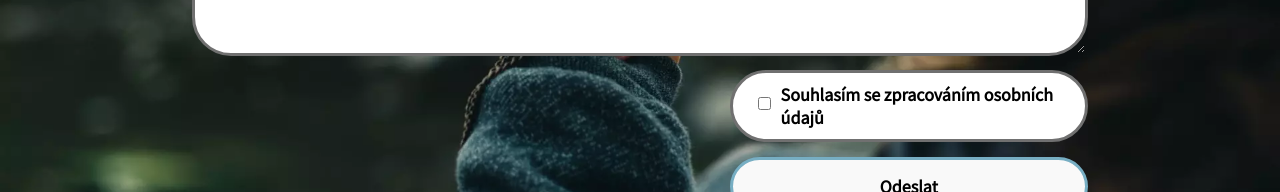
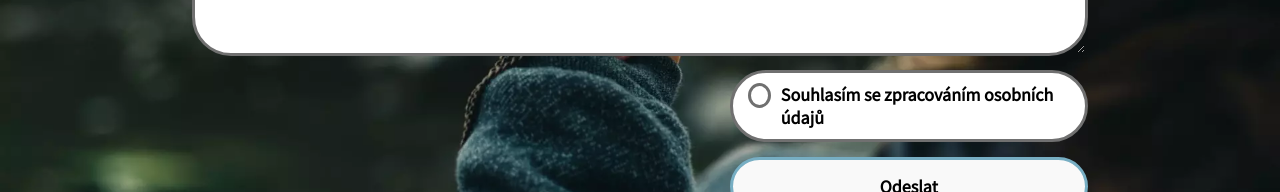
Before and after one commit to NelliaS/personal-webpage, a Next.js app: page /kontaktni-formular in a window 1280 px wide. Shown: the part 565-757 px from the top of the page. Built offline with nearby package versions, Linux system fonts and the light colour scheme; no server answers.

Commit message:
Update to custom checkbox

```diff
--- a/src/components/FormInput.tsx
+++ b/src/components/FormInput.tsx
@@ -42,12 +42,13 @@ const FormInput = (props: Props): JSX.Element => {
 
 
     const inputElement = props.multiline
-    ? <textarea {...props.inputProps} className={`${basic_styles.gray_radius_shape} ${styles.form_input}
+    ? <textarea {...props.inputProps} className={`${basic_styles.gray_radius_shape} ${props.extraClassNames} ${styles.form_input}
                 ${focused && !props.hasError && styles.form_input_focus} ${styles.textarea}
                 ${props.hasError && styles.form_input_error_state}`} {...hookAttributes}
     />
     : <input {...props.inputProps}
              className={`${basic_styles.gray_radius_shape} ${styles.form_input}
+             ${props.extraClassNames}
              ${focused && !props.hasError && styles.form_input_focus}
              ${props.hasError && styles.form_input_error_state}`}
              {...hookAttributes}
--- a/src/pages/kontaktni-formular.tsx
+++ b/src/pages/kontaktni-formular.tsx
@@ -197,6 +197,7 @@ const ContactForm = ():JSX.Element => {
         />
         <div className={styles.right_form_wrapper}>
           <div className={`${utilityStyles.gray_radius_shape} ${styles.checkbox_wrapper}`}>
+            <label className={styles.checkbox_label}>
             <FormInput
               inputProps={{
                 'name' : contactFormInputData.gdpr.name,
@@ -206,8 +207,21 @@ const ContactForm = ():JSX.Element => {
                 'onChange' : handleInputChange,
                 'checked' : inputValue.gdpr
               }}
+              extraClassNames='custom-checkbox'
             />
-            <label htmlFor="styled-checkbox">Souhlasím se zpracováním osobních údajů</label>
+            <svg
+        className={`${styles.checkbox} ${inputValue.gdpr ? styles.checkbox_active : ""}`}
+        aria-hidden="true"
+        viewBox="0 0 15 11"
+        fill="none">
+          <path
+          d="M1 4.5L5 9L14 1"
+          strokeWidth="2"
+          stroke={inputValue.gdpr ? "#fff" : "none"}
+        />
+        </svg>
+
+          Souhlasím se zpracováním osobních údajů</label>
           </div>
           <Button value="Odeslat" type='secondary' buttonType='submit' />
         </div>
--- a/src/styles/Contact.module.css
+++ b/src/styles/Contact.module.css
@@ -104,15 +104,15 @@
 }
 
 .checkbox_wrapper {
-  padding: 10px 25px;
-  align-items: center;
+  padding: 10px 15px;
+  align-items: flex-start;
   background-color: #ffffff;
   float: right;
   display: flex;
   color: "#141B0B";
   min-height: 30px;
   align-content: center;
-  justify-content: space-around;
+  justify-content: flex-start;
   font-family: var(--font-family-main);
 }
 
@@ -127,13 +127,17 @@
   width: 100%;
 }
 
+.checkbox_label {
+  display: flex;
+}
+
 @media screen and (min-width: 768px) {
   .checkbox_wrapper {
     width: 40%;
   }
 
   .checkbox_wrapper label {
-    margin-left: 10px;
+    margin-left: 0px;
   }
 }
 
@@ -192,3 +196,21 @@
     margin-top: 0;
   }
 }
+
+
+.checkbox {
+  display: inline;
+  flex-direction: column;
+  height: 25px;
+  width: 25px;
+  margin-right: 10px;
+  background: #fff;
+  border: 3px solid #707070;
+  border-radius: 50%;
+  cursor: pointer;
+}
+
+.checkbox_active {
+  border-color: #77aec3;
+  background: #77aec3;
+}
--- a/src/styles/globals.css
+++ b/src/styles/globals.css
@@ -174,3 +174,14 @@ button, a {
   }
 }
 */
+
+.custom-checkbox {
+  clip: rect(0 0 0 0);
+  clip-path: inset(50%);
+  height: 1px;
+  overflow: hidden;
+  position: absolute;
+  white-space: nowrap;
+  width: 1px;
+  display: none !important;
+}
```
